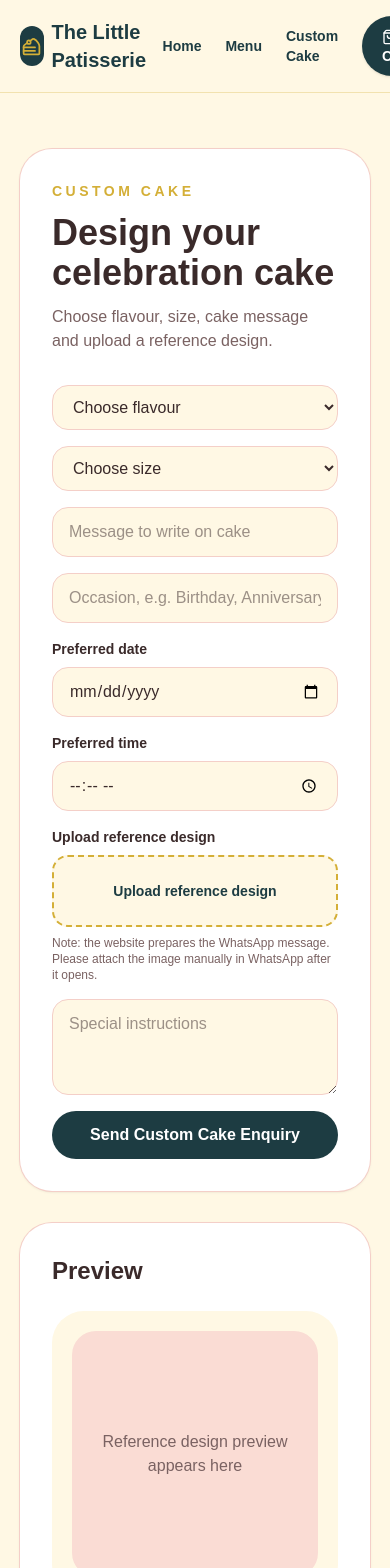
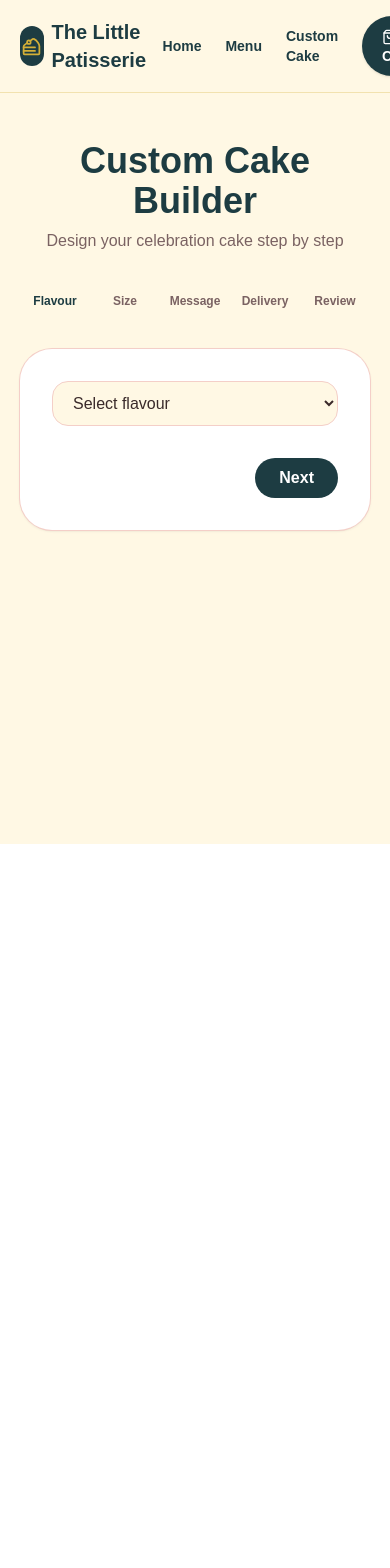
Before and after one commit to KhaleesiOfCode/the-little-patisserei, a Next.js app: page /custom-cake in a window 390 px wide. Shown: the top 1568 px of the page. After the commit the page ends 844 px from the top, so only its background shows below. Built offline with nearby package versions, Linux system fonts and the light colour scheme.

Commit message:
Changed the custom-cake page design

```diff
--- a/app/custom-cake/page.tsx
+++ b/app/custom-cake/page.tsx
@@ -3,193 +3,208 @@
 import { useState } from "react";
 import Navbar from "../../components/Navbar";
 
+const steps = ["Flavour", "Size", "Message", "Delivery", "Review"];
+
+const sizeOptions = [
+  { label: "500g", price: 650 },
+  { label: "1kg", price: 1200 },
+  { label: "1.5kg", price: 1700 },
+  { label: "2kg", price: 2200 },
+  { label: "3kg+", price: 3200 },
+];
+
 export default function CustomCakePage() {
+  const [step, setStep] = useState(0);
+
   const [form, setForm] = useState({
     flavour: "",
     size: "",
     message: "",
     occasion: "",
+    designDescription: "",
     date: "",
     time: "",
-    notes: "",
+    address: "",
   });
 
-  const [preview, setPreview] = useState<string | null>(null);
-  const [fileName, setFileName] = useState("");
-  const whatsappMessage = encodeURIComponent(
-    `Hi, I want to order a custom cake.
+  const selectedSize = sizeOptions.find((item) => item.label === form.size);
+  const basePrice = selectedSize?.price || 0;
 
-Flavour: ${form.flavour}
-Size: ${form.size}
-Message on cake: ${form.message}
-Occasion: ${form.occasion}
-Preferred date: ${form.date}
-Preferred time: ${form.time}
-Special notes: ${form.notes}
-
-I will attach the reference design image here.`
-  );
+  const next = () => setStep((s) => Math.min(s + 1, steps.length - 1));
+  const prev = () => setStep((s) => Math.max(s - 1, 0));
 
   return (
     <main className="min-h-screen bg-[#FFF8E4] text-[#3A2A2A]">
       <Navbar />
 
-      <section className="mx-auto grid max-w-6xl gap-8 px-5 py-14 lg:grid-cols-[1fr_0.8fr]">
+      <section className="mx-auto max-w-3xl px-5 py-12">
+        <div className="mb-10 text-center">
+          <h1 className="text-4xl font-extrabold text-[#1D3C42]">
+            Custom Cake Builder
+          </h1>
+          <p className="mt-2 text-[#7A6262]">
+            Design your celebration cake step by step
+          </p>
+        </div>
+
+        <div className="mb-10 flex justify-between text-xs font-bold text-[#7A6262]">
+          {steps.map((s, i) => (
+            <div
+              key={s}
+              className={`flex-1 text-center ${
+                i === step ? "text-[#1D3C42]" : ""
+              }`}
+            >
+              {s}
+            </div>
+          ))}
+        </div>
+
         <div className="rounded-[2rem] bg-white p-8 shadow-sm ring-1 ring-[#F4CFC8]">
-          <p className="text-sm font-bold uppercase tracking-[0.25em] text-[#D4AF37]">
-            Custom Cake
-          </p>
-
-          <h1 className="mt-3 text-4xl font-extrabold">
-            Design your celebration cake
-          </h1>
-
-          <p className="mt-3 text-[#7A6262]">
-            Choose flavour, size, cake message and upload a reference design.
-          </p>
-
-          <div className="mt-8 grid gap-4">
+          {step === 0 && (
             <select
-              className="rounded-2xl border border-[#F4CFC8] bg-[#FFF8E4] px-4 py-3 outline-none focus:border-[#F08C9B]"
               value={form.flavour}
+              className="w-full rounded-2xl border border-[#F4CFC8] bg-[#FFF8E4] px-4 py-3 outline-none focus:border-[#1D3C42]"
               onChange={(e) => setForm({ ...form, flavour: e.target.value })}
             >
-              <option value="">Choose flavour</option>
+              <option value="">Select flavour</option>
               <option>Chocolate Truffle</option>
+              <option>Red Velvet</option>
               <option>Vanilla Cream</option>
-              <option>Red Velvet</option>
               <option>Butterscotch</option>
               <option>Mango Cream</option>
               <option>Black Forest</option>
             </select>
+          )}
 
-            <select
-              className="rounded-2xl border border-[#F4CFC8] bg-[#FFF8E4] px-4 py-3 outline-none focus:border-[#F08C9B]"
-              value={form.size}
-              onChange={(e) => setForm({ ...form, size: e.target.value })}
+          {step === 1 && (
+            <div className="grid gap-3">
+              {sizeOptions.map((item) => (
+                <button
+                  key={item.label}
+                  onClick={() => setForm({ ...form, size: item.label })}
+                  className={`flex items-center justify-between rounded-2xl border px-5 py-4 text-left transition ${
+                    form.size === item.label
+                      ? "border-[#1D3C42] bg-[#1D3C42] text-white"
+                      : "border-[#F4CFC8] bg-[#FFF8E4] text-[#3A2A2A] hover:bg-[#FADCD4]"
+                  }`}
                 >
-              <option value="">Choose size</option>
-              <option>500g</option>
-              <option>1kg</option>
-              <option>1.5kg</option>
-              <option>2kg</option>
-              <option>3kg+</option>
-            </select>
+                  <span className="font-bold">{item.label}</span>
+                  <span className="font-extrabold">₹{item.price}</span>
+                </button>
+              ))}
+            </div>
+          )}
 
+          {step === 2 && (
+            <div className="grid gap-4">
               <input
-              className="rounded-2xl border border-[#F4CFC8] bg-[#FFF8E4] px-4 py-3 outline-none focus:border-[#F08C9B]"
-              placeholder="Message to write on cake"
+                placeholder="Message on cake"
                 value={form.message}
+                className="w-full rounded-2xl border border-[#F4CFC8] bg-[#FFF8E4] px-4 py-3 outline-none focus:border-[#1D3C42]"
                 onChange={(e) => setForm({ ...form, message: e.target.value })}
               />
 
               <input
-              className="rounded-2xl border border-[#F4CFC8] bg-[#FFF8E4] px-4 py-3 outline-none focus:border-[#F08C9B]"
                 placeholder="Occasion, e.g. Birthday, Anniversary"
                 value={form.occasion}
+                className="w-full rounded-2xl border border-[#F4CFC8] bg-[#FFF8E4] px-4 py-3 outline-none focus:border-[#1D3C42]"
                 onChange={(e) => setForm({ ...form, occasion: e.target.value })}
               />
 
-            <div className="grid gap-4 sm:grid-cols-2">
-              <div>
-                <label className="mb-2 block text-sm font-semibold">
-                  Preferred date
-                </label>
+              <textarea
+                placeholder="Describe the cake design you want, e.g. pastel theme, flowers, cartoon character, chocolate drip..."
+                value={form.designDescription}
+                className="min-h-28 w-full rounded-2xl border border-[#F4CFC8] bg-[#FFF8E4] px-4 py-3 outline-none focus:border-[#1D3C42]"
+                onChange={(e) =>
+                  setForm({ ...form, designDescription: e.target.value })
+                }
+              />
+            </div>
+          )}
+
+          {step === 3 && (
+            <div className="grid gap-4">
               <input
                 type="date"
-                  className="w-full rounded-2xl border border-[#F4CFC8] bg-[#FFF8E4] px-4 py-3 outline-none focus:border-[#F08C9B]"
                 value={form.date}
+                className="rounded-2xl border border-[#F4CFC8] bg-[#FFF8E4] px-4 py-3 outline-none focus:border-[#1D3C42]"
                 onChange={(e) => setForm({ ...form, date: e.target.value })}
               />
-              </div>
 
-              <div>
-                <label className="mb-2 block text-sm font-semibold">
-                  Preferred time
-                </label>
               <input
                 type="time"
-                  className="w-full rounded-2xl border border-[#F4CFC8] bg-[#FFF8E4] px-4 py-3 outline-none focus:border-[#F08C9B]"
                 value={form.time}
+                className="rounded-2xl border border-[#F4CFC8] bg-[#FFF8E4] px-4 py-3 outline-none focus:border-[#1D3C42]"
                 onChange={(e) => setForm({ ...form, time: e.target.value })}
               />
+
+              <textarea
+                placeholder="Delivery address"
+                value={form.address}
+                className="min-h-24 rounded-2xl border border-[#F4CFC8] bg-[#FFF8E4] px-4 py-3 outline-none focus:border-[#1D3C42]"
+                onChange={(e) => setForm({ ...form, address: e.target.value })}
+              />
             </div>
-            </div>
+          )}
 
-            <div>
-              <label className="mb-2 block text-sm font-semibold">
-                Upload reference design
-              </label>
-              <label className="block cursor-pointer">
-                  <div className="flex items-center justify-center rounded-2xl border-2 border-dashed border-[#D4AF37] bg-[#FFF8E4] px-4 py-6 text-center hover:bg-[#FADCD4]">
-                    <span className="text-sm font-semibold text-[#1D3C42]">
-                      Upload reference design
-                    </span>
-                  </div>
+          {step === 4 && (
+            <div className="space-y-4 text-sm">
+              <p>
+                <b>Flavour:</b> {form.flavour || "Not selected"}
+              </p>
+              <p>
+                <b>Size:</b> {form.size || "Not selected"}
+              </p>
+              <p>
+                <b>Message:</b> {form.message || "Not added"}
+              </p>
+              <p>
+                <b>Occasion:</b> {form.occasion || "Not added"}
+              </p>
+              <p>
+                <b>Design:</b> {form.designDescription || "Not added"}
+              </p>
+              <p>
+                <b>Date:</b> {form.date || "Not selected"}
+              </p>
+              <p>
+                <b>Time:</b> {form.time || "Not selected"}
+              </p>
+              <p>
+                <b>Address:</b> {form.address || "Not added"}
+              </p>
 
-                  <input
-                    type="file"
-                    accept="image/*"
-                    className="hidden"
-                    onChange={(e) => {
-                      const file = e.target.files?.[0];
-                      if (file) {
-                        setPreview(URL.createObjectURL(file));
-                        setFileName(file.name);
-                      }
-                    }}
-                  />
-                </label>
-                {fileName && (
-                  <p className="mt-2 text-sm text-[#7A6262]">
-                    Selected: <span className="font-semibold">{fileName}</span>
+              <div className="rounded-2xl bg-[#FFF8E4] p-5">
+                <p className="text-lg font-extrabold text-[#1D3C42]">
+                  Estimated price: ₹{basePrice}
                 </p>
-                )}
-              <p className="mt-2 text-xs text-[#7A6262]">
-                Note: the website prepares the WhatsApp message. Please attach
-                the image manually in WhatsApp after it opens.
+                <p className="mt-1 text-xs text-[#7A6262]">
+                  Final price may vary based on detailed design complexity.
                 </p>
               </div>
 
-            <textarea
-              className="min-h-24 rounded-2xl border border-[#F4CFC8] bg-[#FFF8E4] px-4 py-3 outline-none focus:border-[#F08C9B]"
-              placeholder="Special instructions"
-              value={form.notes}
-              onChange={(e) => setForm({ ...form, notes: e.target.value })}
-            />
-
-            <a
-              href={`https://wa.me/91BAKERNUMBER?text=${whatsappMessage}`}
-              target="_blank"
-              className="rounded-full bg-[#1D3C42] px-6 py-3 text-center font-semibold text-white transition hover:bg-[#E77E8D]"
-            >
-              Send Custom Cake Enquiry
-            </a>
-          </div>
-        </div>
-
-        <div className="rounded-[2rem] bg-white p-8 shadow-sm ring-1 ring-[#F4CFC8]">
-          <h2 className="text-2xl font-extrabold">Preview</h2>
-
-          <div className="mt-6 rounded-[2rem] bg-[#FFF8E4] p-5">
-            {preview ? (
-              <img
-                src={preview}
-                alt="Reference design preview"
-                className="aspect-square w-full rounded-[1.5rem] object-cover"
-              />
-            ) : (
-              <div className="grid aspect-square place-items-center rounded-[1.5rem] bg-[#FADCD4] text-center text-[#7A6262]">
-                Reference design preview appears here
+              <button className="mt-4 w-full rounded-full bg-[#1D3C42] py-3 font-semibold text-white hover:bg-[#163136]">
+                Proceed to Payment
+              </button>
             </div>
           )}
-          </div>
 
-          <div className="mt-6 space-y-3 text-sm">
-            <p><strong>Flavour:</strong> {form.flavour || "Not selected"}</p>
-            <p><strong>Size:</strong> {form.size || "Not selected"}</p>
-            <p><strong>Message:</strong> {form.message || "Not added"}</p>
-            <p><strong>Occasion:</strong> {form.occasion || "Not added"}</p>
+          <div className="mt-8 flex justify-between">
+            {step > 0 && (
+              <button onClick={prev} className="text-sm font-semibold text-[#7A6262]">
+                Back
+              </button>
+            )}
+
+            {step < steps.length - 1 && (
+              <button
+                onClick={next}
+                className="ml-auto rounded-full bg-[#1D3C42] px-6 py-2 font-semibold text-white hover:bg-[#163136]"
+              >
+                Next
+              </button>
+            )}
           </div>
         </div>
       </section>
```
Also changed, not shown: app/loading.tsx (+3 -10 lines), components/BrandLoader.tsx (added, +27 -0 lines), public/logo.png (added). Lines whose indentation alone changed are shown as unchanged.
